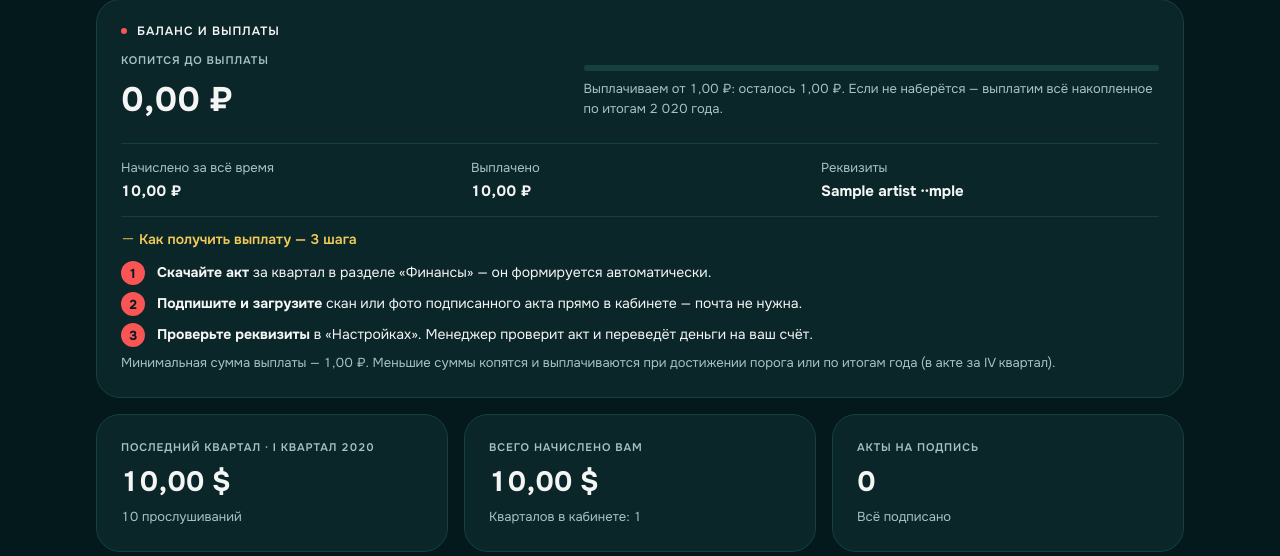
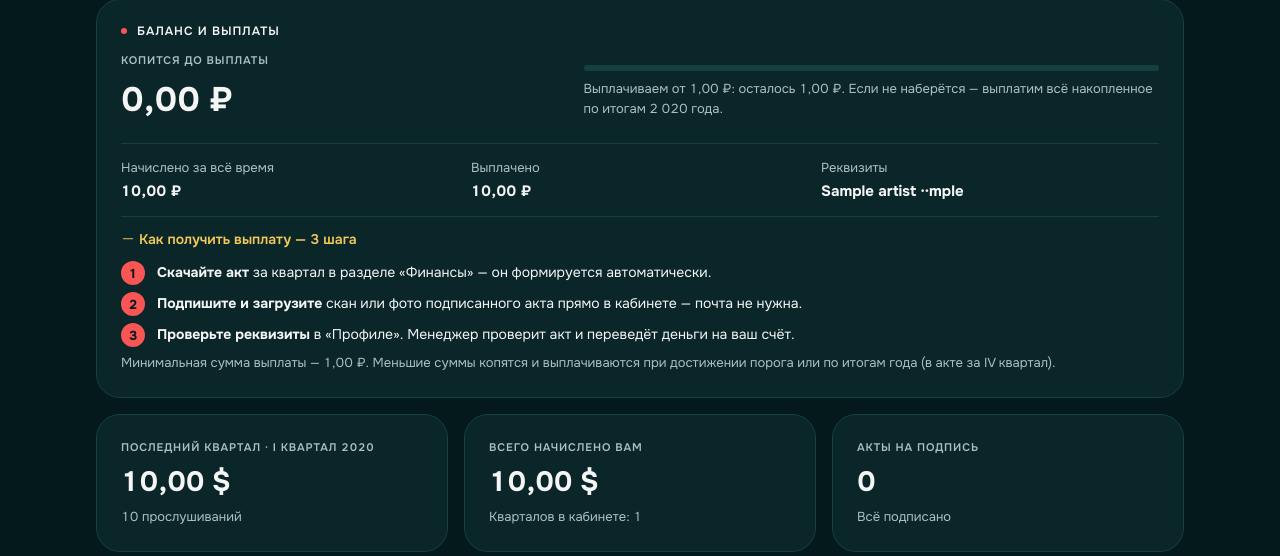
Before and after one commit to blowupslice/artist-cabinet, a Django app: page / in a window 1280 px wide, after a click on "Как получить выплату — 3 шага". Shown: the part 178-734 px from the top of the page. Run offline with Django 5.2, Linux system fonts and the light colour scheme; a user stored in the database is signed in; tables that the repository leaves empty hold one stand-in row (values such as "Sample post"); some web fonts are replaced.

Commit message:
Design G: payout hint points to Profile

```diff
--- a/cabinet/templates/cabinet/_payout.html
+++ b/cabinet/templates/cabinet/_payout.html
@@ -51,7 +51,7 @@
     <ol class="steps">
       <li><b>Скачайте акт</b> за квартал в разделе «Финансы» — он формируется автоматически.</li>
       <li><b>Подпишите и загрузите</b> скан или фото подписанного акта прямо в кабинете — почта не нужна.</li>
-      <li><b>Проверьте реквизиты</b> в «Настройках». Менеджер проверит акт и переведёт деньги на ваш счёт.</li>
+      <li><b>Проверьте реквизиты</b> в «Профиле». Менеджер проверит акт и переведёт деньги на ваш счёт.</li>
     </ol>
     <p class="small muted" style="margin:8px 0 0">Минимальная сумма выплаты — {{ payout.threshold|money:"RUB" }}. Меньшие суммы копятся
       и выплачиваются при достижении порога или по итогам года (в акте за IV квартал).</p>
```
